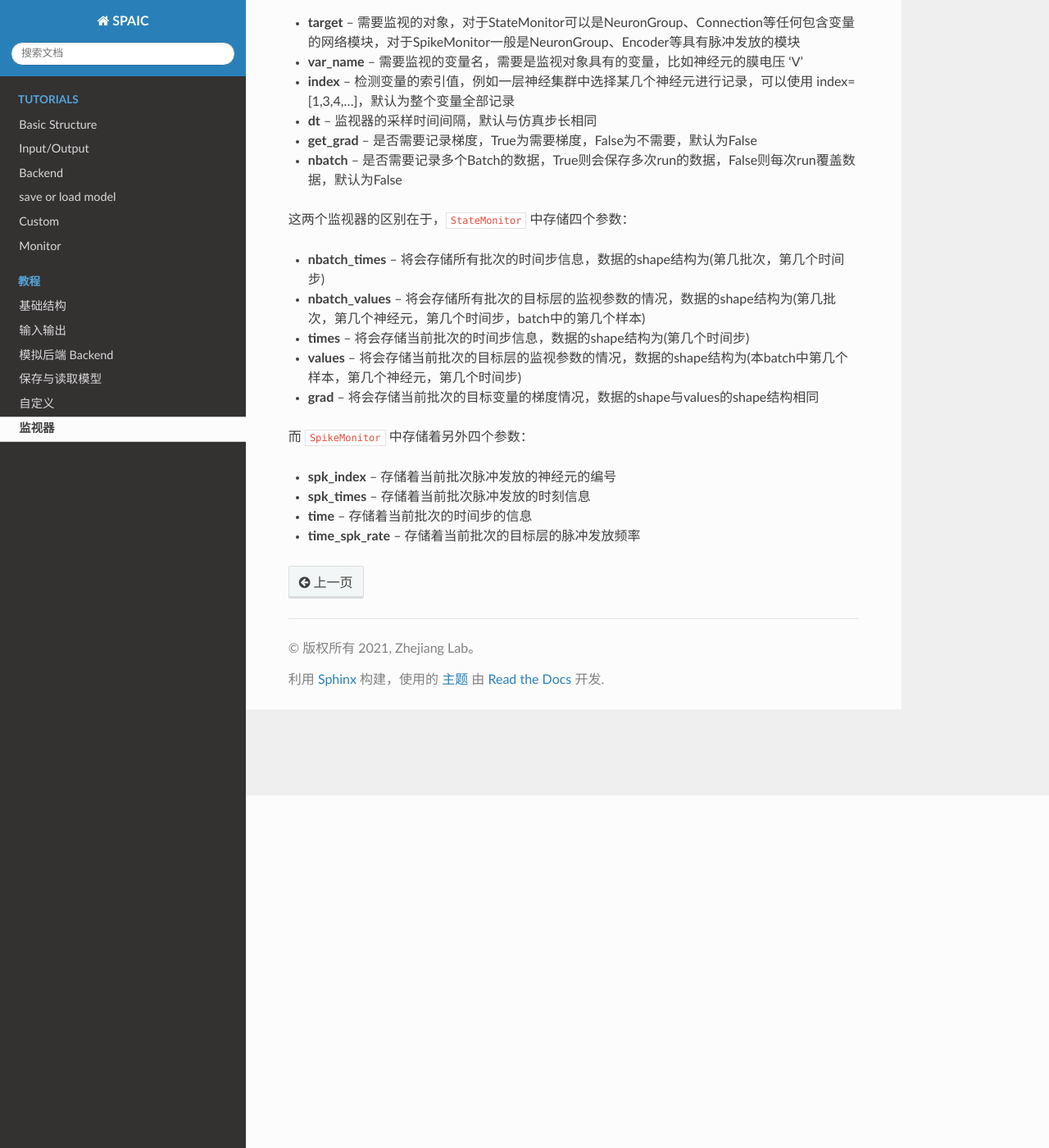
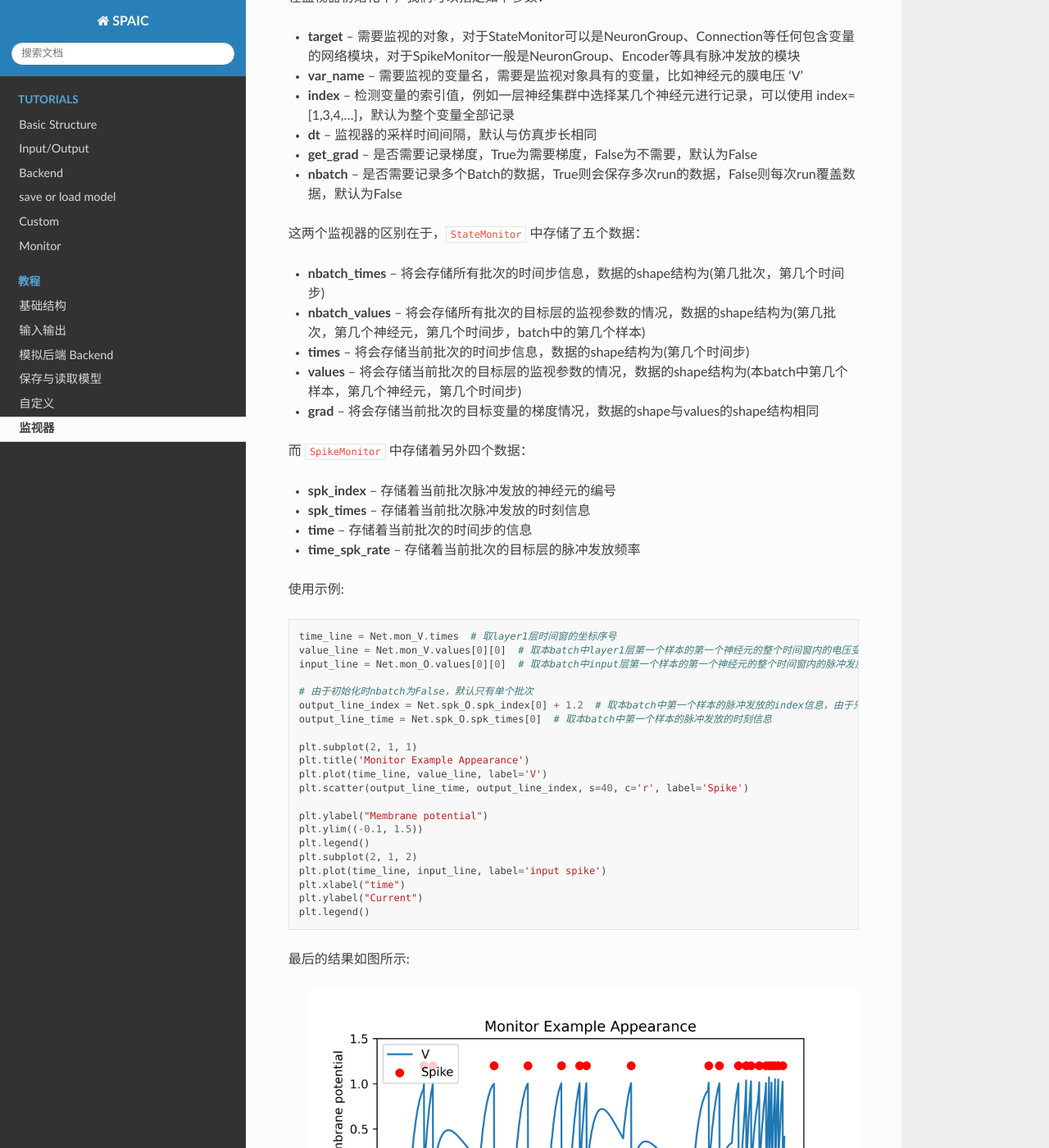
Before and after one commit to zju-bmi-lab/SPAIC, a Sphinx documentation site: the page built from docs/source/monitor.rst, in a window 1280 px wide and 1400 px high, scrolled down 430 px. Shown: the whole window at 82% size. Built offline with Sphinx 7.4.7 and the Read the Docs theme 2.0.0, drawn with Linux system fonts in a browser that asks for light colours; formulas are drawn with MathJax 3; pages that are not in the unit, such as notebooks, are missing from menus; some of the changed text lies outside the part shown.

Commit message:
Update documents

```diff
--- a/docs/source/monitor.rst
+++ b/docs/source/monitor.rst
@@ -9,8 +9,9 @@
 
 .. code-block:: python
 
-    self.state_mon = spaic.StateMonitor(self.layer1, 'V')
-    self.spike_mon = spaic.SpikeMonitor(self.layer1, 'O')
+    self.mon_V = snnflow.StateMonitor(self.layer1, 'V')
+    self.mon_O = snnflow.StateMonitor(self.input, 'O')
+    self.spk_O = snnflow.SpikeMonitor(self.layer1, 'O')
 
 在监视器初始化中，我们可以指定如下参数：
 
@@ -21,7 +22,7 @@
 - **get_grad** -- 是否需要记录梯度，True为需要梯度，False为不需要，默认为False
 - **nbatch** -- 是否需要记录多个Batch的数据，True则会保存多次run的数据，False则每次run覆盖数据，默认为False
 
-这两个监视器的区别在于，:code:`StateMonitor` 中存储四个参数：
+这两个监视器的区别在于，:code:`StateMonitor` 中存储了五个数据：
 
 - **nbatch_times** -- 将会存储所有批次的时间步信息，数据的shape结构为(第几批次，第几个时间步)
 - **nbatch_values** -- 将会存储所有批次的目标层的监视参数的情况，数据的shape结构为(第几批次，第几个神经元，第几个时间步，batch中的第几个样本)
@@ -29,9 +30,40 @@
 - **values** -- 将会存储当前批次的目标层的监视参数的情况，数据的shape结构为(本batch中第几个样本，第几个神经元，第几个时间步)
 - **grad** -- 将会存储当前批次的目标变量的梯度情况，数据的shape与values的shape结构相同
 
-而 :code:`SpikeMonitor` 中存储着另外四个参数：
+而 :code:`SpikeMonitor` 中存储着另外四个数据：
 
 - **spk_index** -- 存储着当前批次脉冲发放的神经元的编号
 - **spk_times** -- 存储着当前批次脉冲发放的时刻信息
 - **time** -- 存储着当前批次的时间步的信息
 - **time_spk_rate** -- 存储着当前批次的目标层的脉冲发放频率
+
+使用示例:
+
+.. code-block:: python
+
+    time_line = Net.mon_V.times  # 取layer1层时间窗的坐标序号
+    value_line = Net.mon_V.values[0][0]  # 取本batch中layer1层第一个样本的第一个神经元的整个时间窗内的电压变化数据
+    input_line = Net.mon_O.values[0][0]  # 取本batch中input层第一个样本的第一个神经元的整个时间窗内的脉冲发放情况
+
+    # 由于初始化时nbatch为False，默认只有单个批次
+    output_line_index = Net.spk_O.spk_index[0] + 1.2  # 取本batch中第一个样本的脉冲发放的index信息，由于只有单个神经元，增加数值1.2调整脉冲点的位置
+    output_line_time = Net.spk_O.spk_times[0]  # 取本batch中第一个样本的脉冲发放的时刻信息
+
+    plt.subplot(2, 1, 1)
+    plt.title('Monitor Example Appearance')
+    plt.plot(time_line, value_line, label='V')
+    plt.scatter(output_line_time, output_line_index, s=40, c='r', label='Spike')
+
+    plt.ylabel("Membrane potential")
+    plt.ylim((-0.1, 1.5))
+    plt.legend()
+    plt.subplot(2, 1, 2)
+    plt.plot(time_line, input_line, label='input spike')
+    plt.xlabel("time")
+    plt.ylabel("Current")
+    plt.legend()
+
+
+最后的结果如图所示:
+
+    .. image:: _static/monitor_VO_Appearance.png
```
Also changed, not shown: docs/source/basic_structure/1_neuron.rst (+24 -8 lines), docs/source/basic_structure_en/1_neuron.rst (+22 -9 lines), docs/source/index.rst (+45 -30 lines), docs/source/monitor_en.rst (+38 -4 lines), docs/source/_static/AEIF_Appearance.png, docs/source/_static/IZH_Appearance.png, docs/source/_static/monitor_VO_Appearance.png (added).
